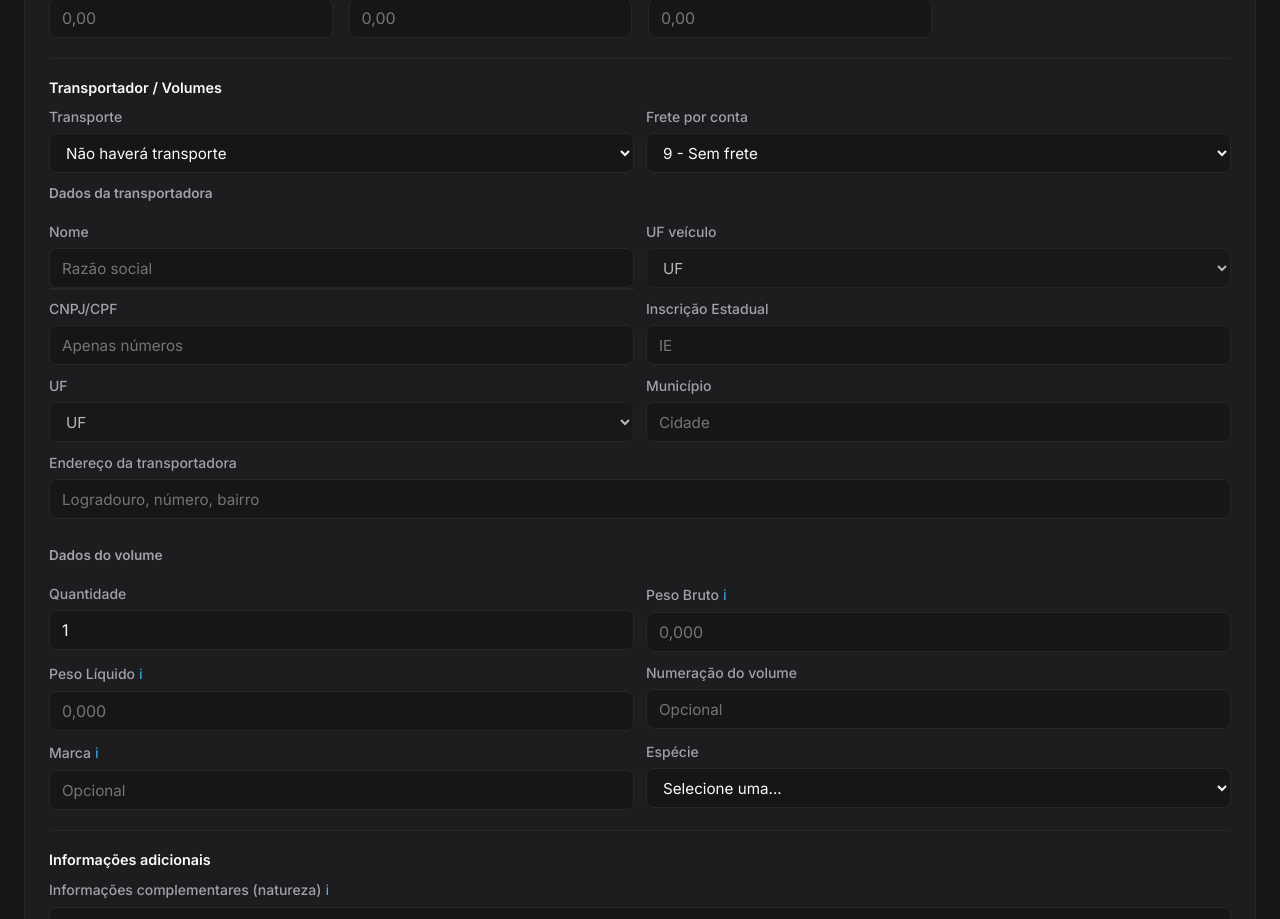
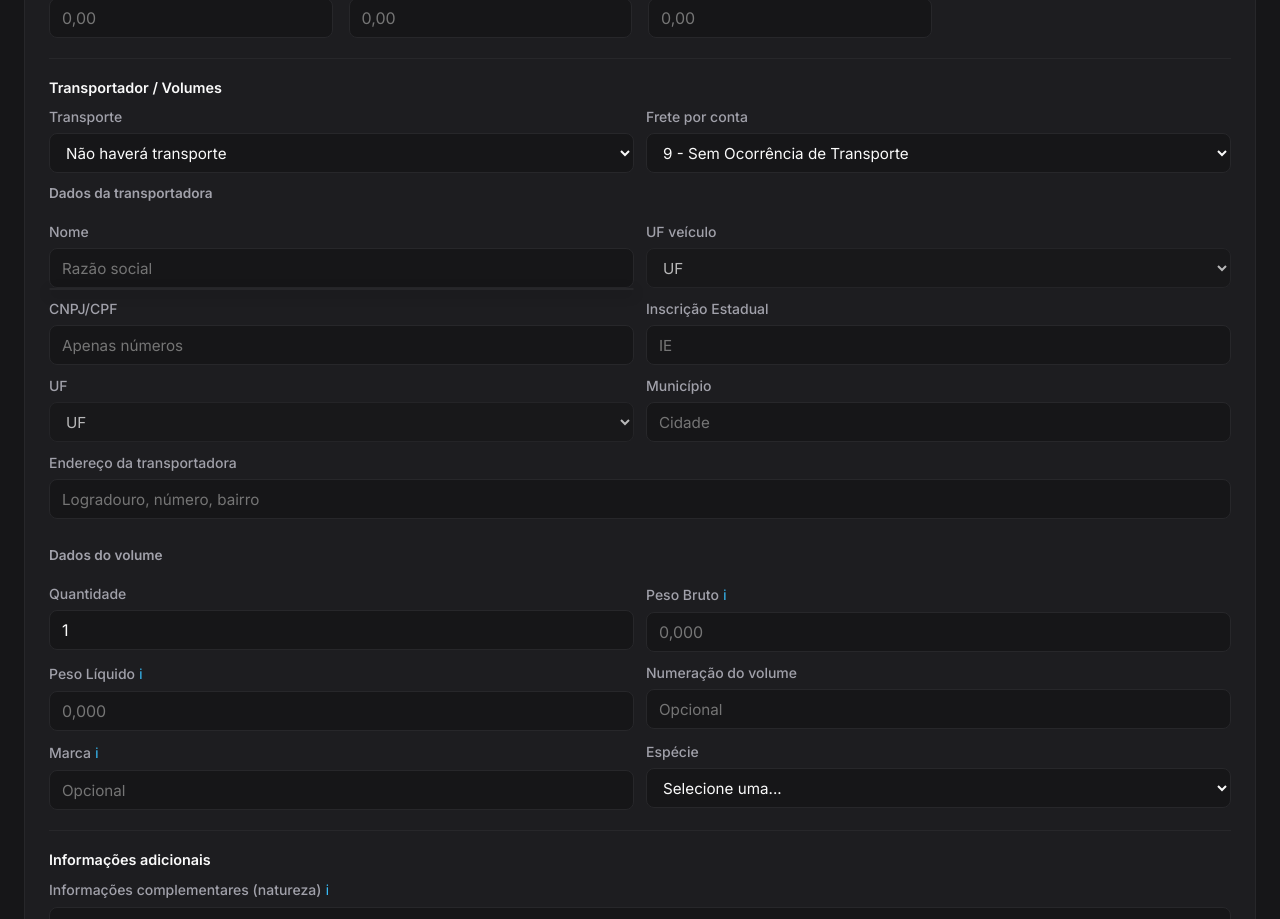
Before and after one commit to Travessoni/api-nfe, a website: page public/nf.html in a window 1280 px wide. Shown: the part 2455-3374 px from the top of the page. Drawn offline with nearby package versions, Linux system fonts and the light colour scheme; no server answers.

Commit message:
feat(nfe): atualiza opções do select de frete por conta

```diff
--- a/public/nf.html
+++ b/public/nf.html
@@ -474,10 +474,12 @@
             <div class="form-group">
               <label for="nf_frete_por_conta">Frete por conta</label>
               <select id="nf_frete_por_conta">
-                <option value="0">0 - Emitente</option>
-                <option value="1">1 - Destinatário</option>
-                <option value="2">2 - Terceiros</option>
-                <option value="9">9 - Sem frete</option>
+                <option value="0">0 - Contratação do Frete por conta do Remetente (CIF)</option>
+                <option value="1">1 - Contratação do Frete por conta do Destinatário (FOB)</option>
+                <option value="2">2 - Contratação do Frete por conta de Terceiros</option>
+                <option value="3">3 - Transporte Próprio por conta do Remetente</option>
+                <option value="4">4 - Transporte Próprio por conta do Destinatário</option>
+                <option value="9">9 - Sem Ocorrência de Transporte</option>
               </select>
             </div>
           </div>
```
